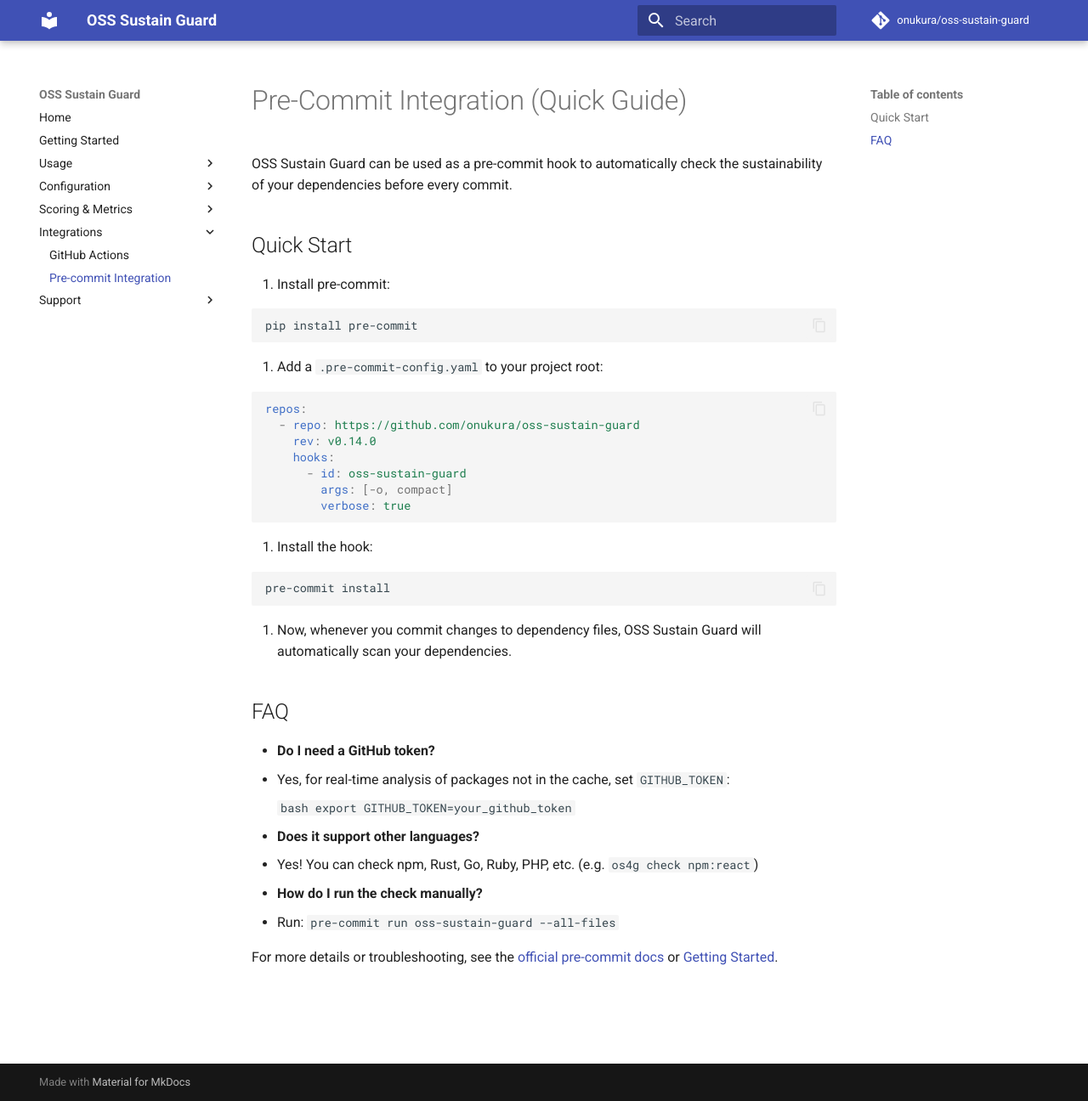
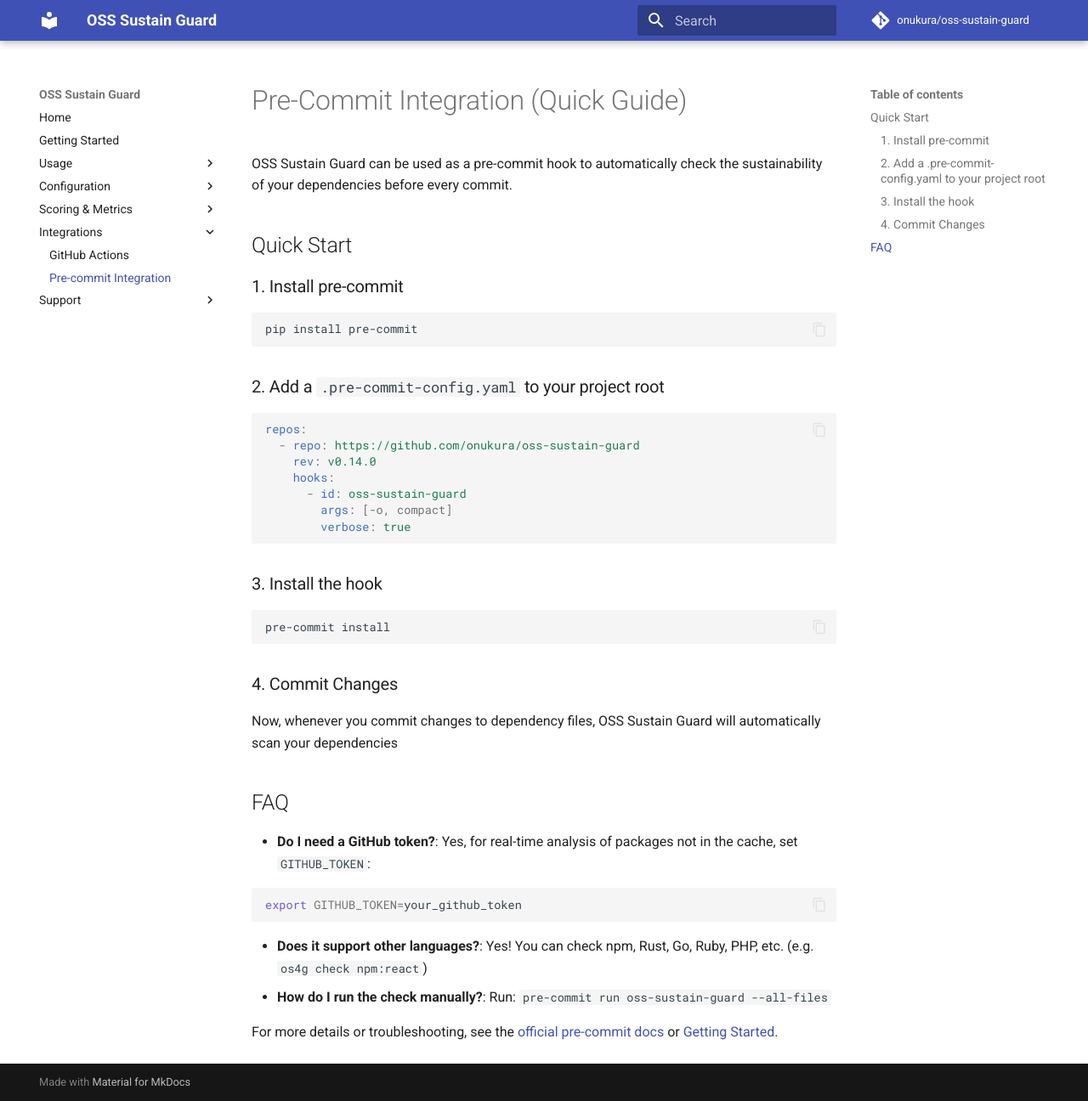
Before and after one commit to onukura/oss-sustain-guard, an MkDocs documentation site: the page built from docs/PRE_COMMIT_INTEGRATION.md, in a window 1280 px wide and 1296 px high. Shown: the whole window at 85% size. Built offline with MkDocs 1.6.1 and Material for MkDocs 9.7.7, drawn with Linux system fonts in a browser that asks for light colours; comment, search, counter and statistics services are not loaded.

Commit message:
docs: update documentation formatting for consistency and clarity

````diff
--- a/docs/PRE_COMMIT_INTEGRATION.md
+++ b/docs/PRE_COMMIT_INTEGRATION.md
@@ -4,13 +4,13 @@ OSS Sustain Guard can be used as a pre-commit hook to automatically check the su
 
 ## Quick Start
 
-1. Install pre-commit:
+### 1. Install pre-commit
 
-```bash
+```shell
 pip install pre-commit
 ```
 
-2. Add a `.pre-commit-config.yaml` to your project root:
+### 2. Add a `.pre-commit-config.yaml` to your project root
 
 ```yaml
 repos:
@@ -22,26 +22,25 @@ repos:
         verbose: true
 ```
 
-3. Install the hook:
+### 3. Install the hook
 
 ```bash
 pre-commit install
 ```
 
-4. Now, whenever you commit changes to dependency files, OSS Sustain Guard will automatically scan your dependencies.
+### 4. Commit Changes
+
+Now, whenever you commit changes to dependency files, OSS Sustain Guard will automatically scan your dependencies
 
 ## FAQ
 
-- **Do I need a GitHub token?**
-  - Yes, for real-time analysis of packages not in the cache, set `GITHUB_TOKEN`:
+- **Do I need a GitHub token?**: Yes, for real-time analysis of packages not in the cache, set `GITHUB_TOKEN`:
 
-    ```bash
-    export GITHUB_TOKEN=your_github_token
-    ```
+```bash
+export GITHUB_TOKEN=your_github_token
+```
 
-- **Does it support other languages?**
-  - Yes! You can check npm, Rust, Go, Ruby, PHP, etc. (e.g. `os4g check npm:react`)
-- **How do I run the check manually?**
-  - Run: `pre-commit run oss-sustain-guard --all-files`
+- **Does it support other languages?**: Yes! You can check npm, Rust, Go, Ruby, PHP, etc. (e.g. `os4g check npm:react`)
+- **How do I run the check manually?**: Run: `pre-commit run oss-sustain-guard --all-files`
 
 For more details or troubleshooting, see the [official pre-commit docs](https://pre-commit.com/) or [Getting Started](./GETTING_STARTED.md).
````
Also changed, not shown: docs/BUILT_IN_METRICS_GUIDE.md (+80 -3 lines), docs/DEPENDENCY_ANALYSIS_GUIDE.md (+1 -1 lines), docs/GETTING_STARTED.md (+2 -2 lines).
